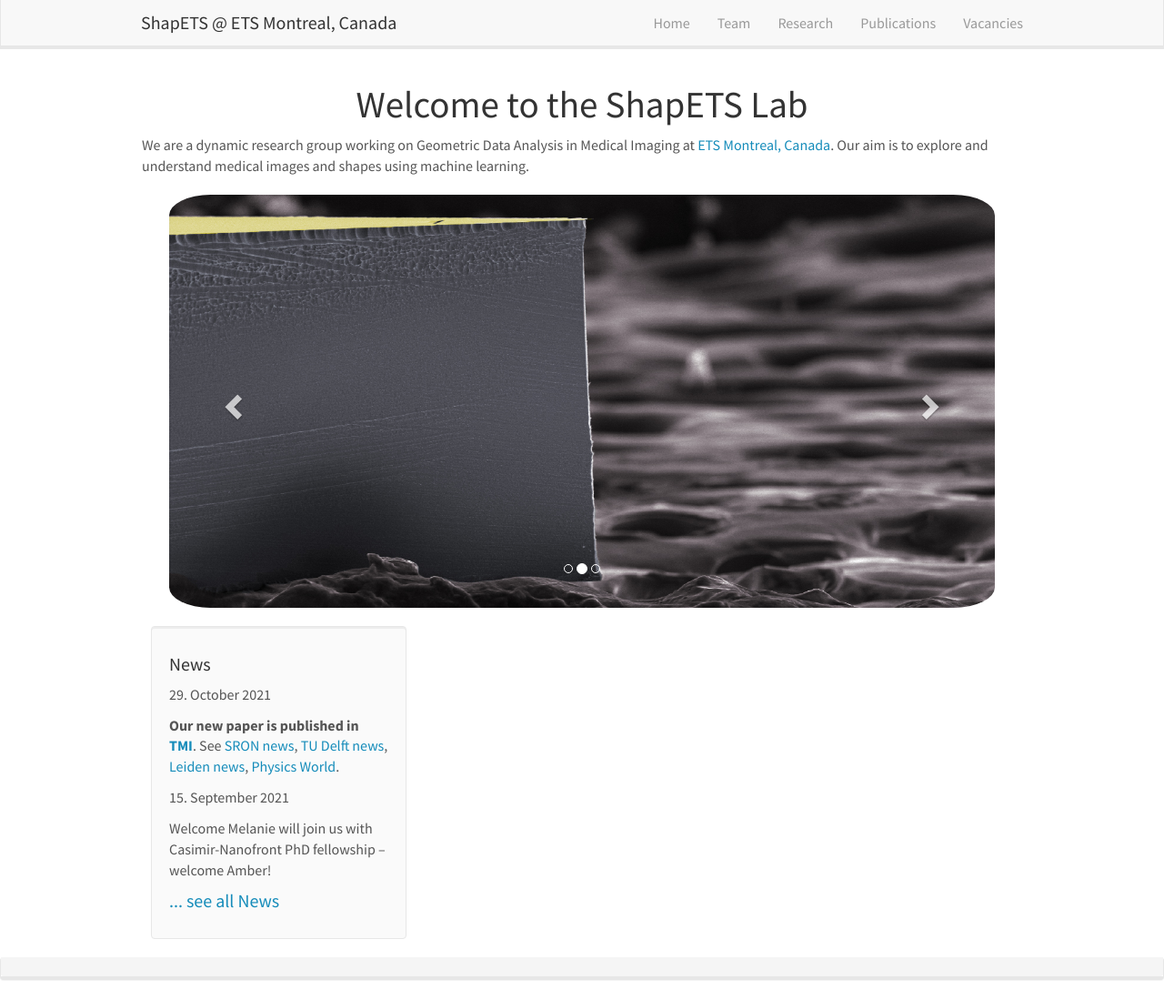
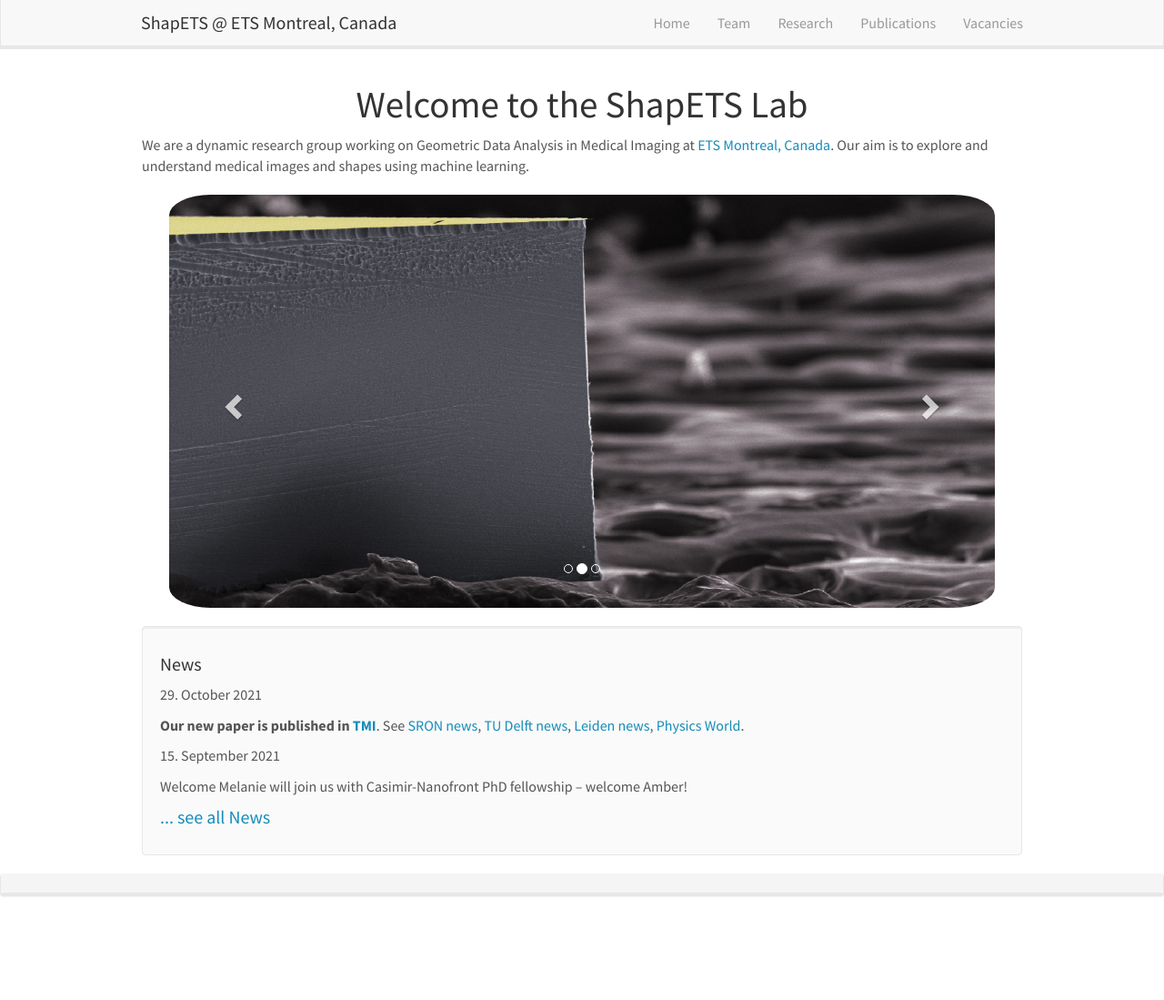
Before and after one commit to kharitz/shapets_website, a Jekyll site: the page built from _pages/home.md, in a window 1280 px wide and 1099 px high. Shown: the whole window at 91% size. Built offline with Jekyll 4.4.1, drawn with Linux system fonts in a browser that asks for light colours; nearby versions of some CDN libraries.

Commit message:
Update homelay.html

```diff
--- a/_layouts/homelay.html
+++ b/_layouts/homelay.html
@@ -9,6 +9,6 @@ layout: default
 	  </div>
 
 </div>
-<div id="newsid" class="col-sm-4" >
+<div id="newsid" class="col-sm-12" >
 	{% include news.html %}
 </div>
```
